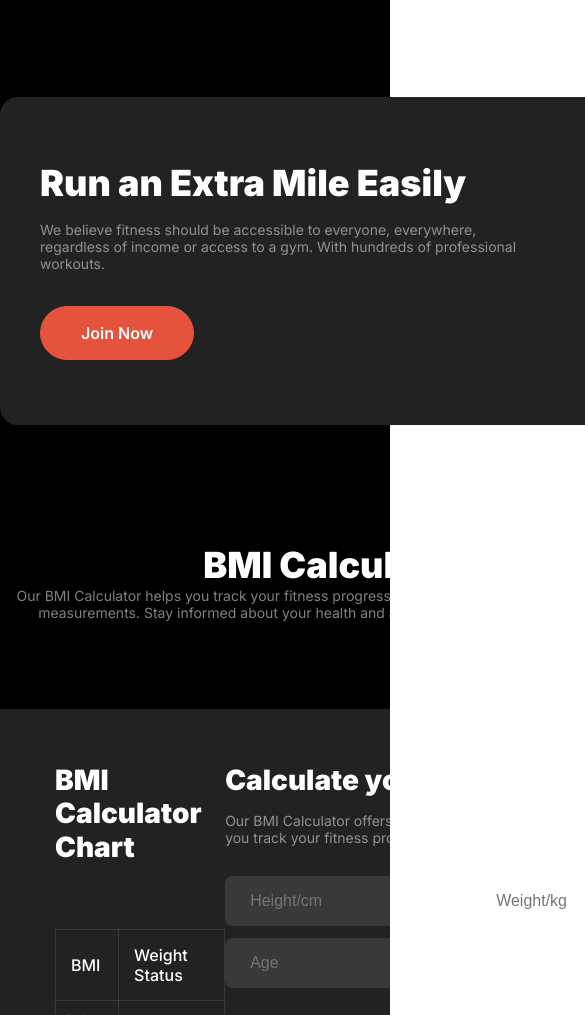
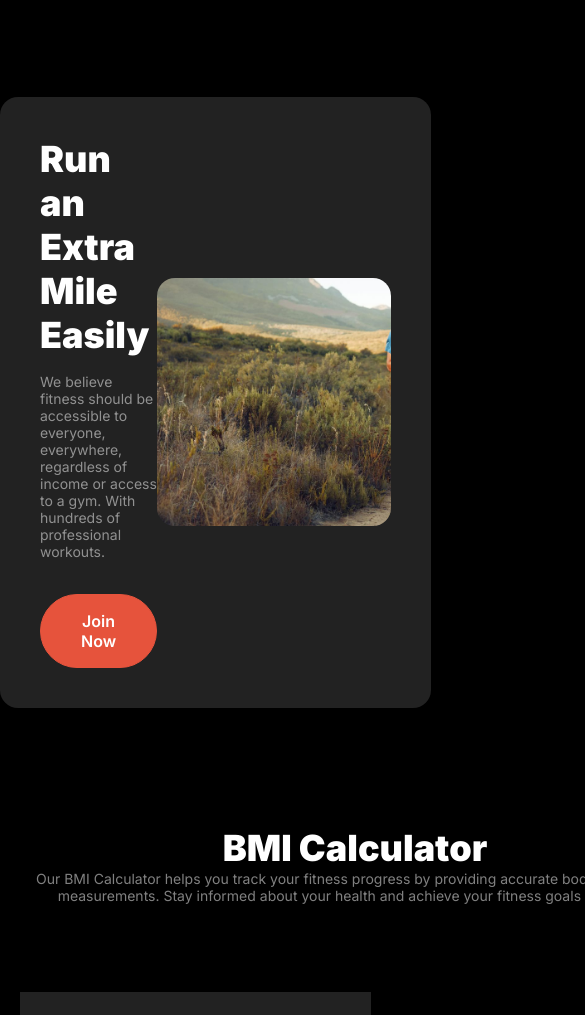
Before and after one commit to yakubbhuiyan05/B10A2-versatile-website, a plain HTML site: page index.html in a window 390 px wide. Shown: the part 1454-2469 px from the top of the page, 585 px wide, since content can reach past the window. Drawn offline with Linux system fonts and the light colour scheme.

Commit message:
this is the last edit without responsive

```diff
--- a/styles/styles.css
+++ b/styles/styles.css
@@ -2,6 +2,7 @@
 
 body {
   font-family: "Inter", sans-serif;
+  background-color: black;
 }
 /* Shared styles */
 *{
@@ -141,8 +142,7 @@ body {
 }
 /* main part styles */
 main{
-    /* width: 1450px; */
-    /* margin: 0 auto; */
+    width: 100%;
     background-color: black;
 }
 /* change habit styles */
@@ -204,7 +204,7 @@ main{
     /* color: white; */
     background-color: rgb(34, 34, 34);
     border-radius: 18px;
-    width: 1060px;
+    width: 90%;
     margin: 0 auto;
     display: flex;
     align-items: center;
@@ -241,7 +241,7 @@ main{
 }
 /* BMI */
 .bmi-section{
-    max-width: 1440px;
+    max-width: 90%;
     margin: 88px auto;
 }
 .bmi-text {
@@ -327,6 +327,7 @@ select option{
 
 /*  */
 .meet-our-team{
+    width: 90%;
     padding: 88px 0;
 }
 .meet-header{
@@ -405,9 +406,9 @@ select option{
     padding-bottom: 25px;
     padding-left: 100px; */
     padding: 66px 0 35px;
-    /* margin: 0 auto; */
-    /* align-items: center;
-    justify-content: space-between; */
+    margin: 0 auto;
+    align-items: center;
+    justify-content: space-between;
     /* margin: 88px auto; */
 }
 .content{
```
